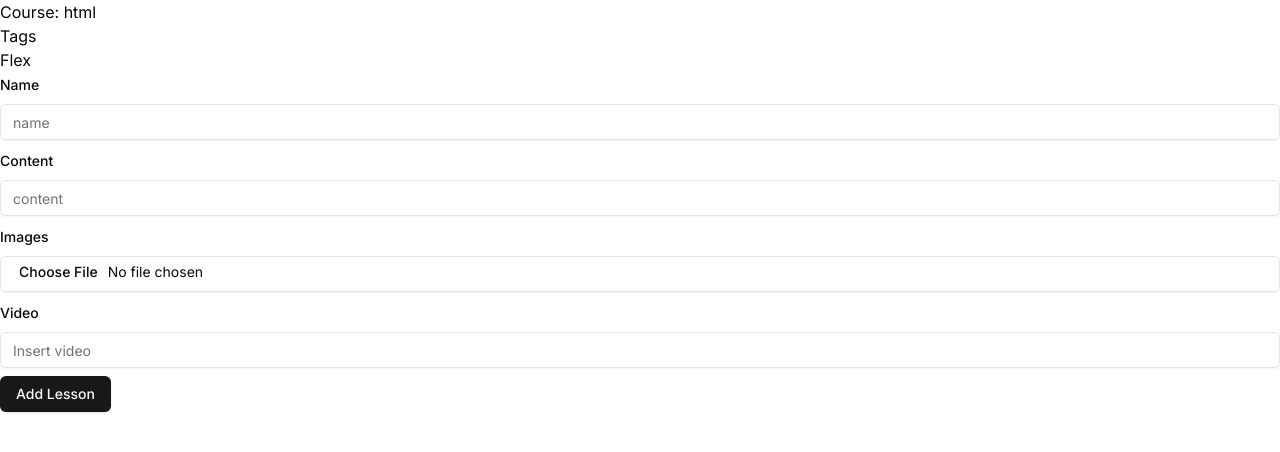
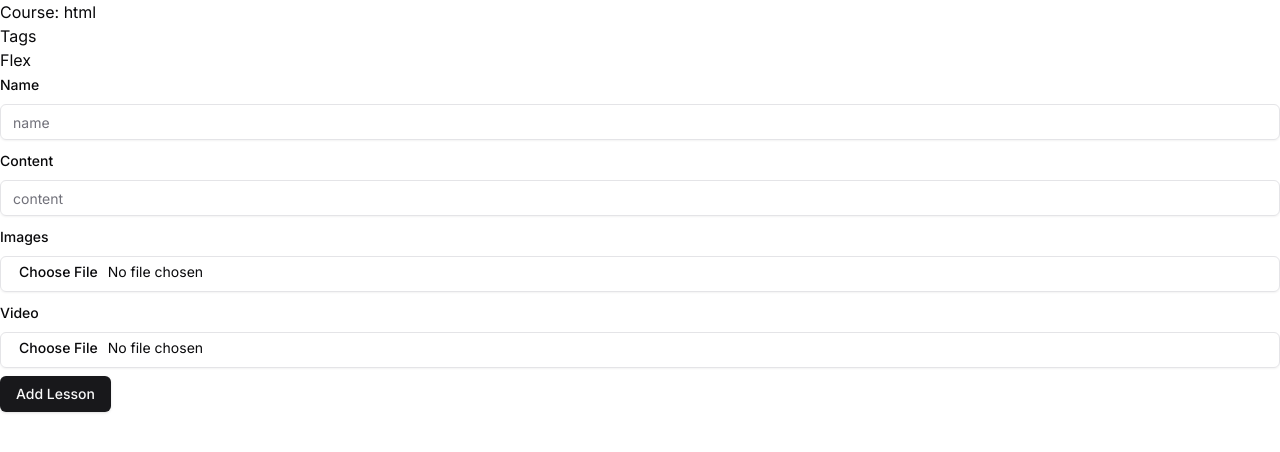
Before and after one commit to dworker863/education-portal, a Next.js app: page /course/html in a window 1280 px wide. Shown: the top 452 px of the page. Built offline with nearby package versions, Linux system fonts and the light colour scheme.

Commit message:
Added include video option for LessonForm

```diff
--- a/app/api/lesson/route.ts
+++ b/app/api/lesson/route.ts
@@ -23,13 +23,22 @@ export async function POST(request: NextRequest) {
       return NextResponse.json({ error: 'Invalid data' });
     }
 
-    let uploadResult;
+    let uploadImagesResult;
+    let uploadVideoResult;
 
     if (data.images) {
-      uploadResult = await fileUpload(data.images);
+      uploadImagesResult = await fileUpload(data.images);
 
-      if (uploadResult instanceof Error) {
-        return NextResponse.json({ error: uploadResult.message });
+      if (uploadImagesResult instanceof Error) {
+        return NextResponse.json({ error: uploadImagesResult.message });
+      }
+    }
+
+    if (data.video) {
+      uploadVideoResult = await fileUpload(data.video);
+
+      if (uploadVideoResult instanceof Error) {
+        return NextResponse.json({ error: uploadVideoResult.message });
       }
     }
 
@@ -37,8 +46,8 @@ export async function POST(request: NextRequest) {
       data: {
         name: data.name,
         content: data.content,
-        images: uploadResult,
-        video: data.video,
+        images: uploadImagesResult,
+        video: uploadVideoResult,
         exerciseId: 'test',
         courseId: 'test',
       },
--- a/app/components/LessonForm.tsx
+++ b/app/components/LessonForm.tsx
@@ -36,7 +36,8 @@ const LessonForm = () => {
     },
   });
 
-  const fileRef = form.register('images');
+  const imagesRef = form.register('images');
+  const videoRef = form.register('video');
 
   const onSubmit = async (values: z.infer<typeof lessonSchema>) => {
     const formData = new FormData();
@@ -44,13 +45,17 @@ const LessonForm = () => {
     for (const key in values) {
       const value = values[key as keyof typeof values];
 
-      if (key !== 'images' && value !== undefined) {
+      if (key !== 'images' && key !== 'video' && value !== undefined) {
         formData.append(key, value);
       }
     }
 
     if (values.images) {
-      formData.append('image', values.images[0]);
+      formData.append('images', values.images[0]);
+    }
+
+    if (values.video) {
+      formData.append('video', values.video[0]);
     }
 
     const res = await fetch('/api/lesson', {
@@ -110,7 +115,7 @@ const LessonForm = () => {
             <FormItem>
               <FormLabel>Images</FormLabel>
               <FormControl>
-                <Input placeholder="Insert Image" type="file" {...fileRef} />
+                <Input placeholder="Insert Image" type="file" {...imagesRef} />
               </FormControl>
               <FormDescription></FormDescription>
               <FormMessage />
@@ -124,7 +129,12 @@ const LessonForm = () => {
             <FormItem>
               <FormLabel>Video</FormLabel>
               <FormControl>
-                <Input placeholder="Insert video" {...field} />
+                <Input
+                  placeholder="Insert video"
+                  type="file"
+                  accept="video/*"
+                  {...videoRef}
+                />
               </FormControl>
               <FormDescription></FormDescription>
               <FormMessage />
--- a/app/libs/validation.ts
+++ b/app/libs/validation.ts
@@ -106,7 +106,30 @@ export const lessonSchema = z.object({
         { message: 'Insert image' },
       ),
   ),
-  video: z.optional(z.string()),
+  video: z.optional(
+    z
+      .any()
+      .refine(
+        (file) => !file || file instanceof File || file[0] instanceof File,
+        {
+          message: 'Файл должен быть валидным',
+        },
+      )
+      .refine((file) => !file || file.size > 0 || file[0]?.size > 0, {
+        message: 'Файл не должен быть пустым',
+      })
+      .refine(
+        (file) => {
+          if (!file) return true;
+          if (file instanceof File) {
+            return file.type && file.type.includes('video');
+          }
+
+          return file[0]?.type && file[0].type.includes('video');
+        },
+        { message: 'Insert video' },
+      ),
+  ),
 });
 
 export const exerciseSchema = z.object({
```
Also changed, not shown: 1 other file (tests, documents, lock files or other folders).
